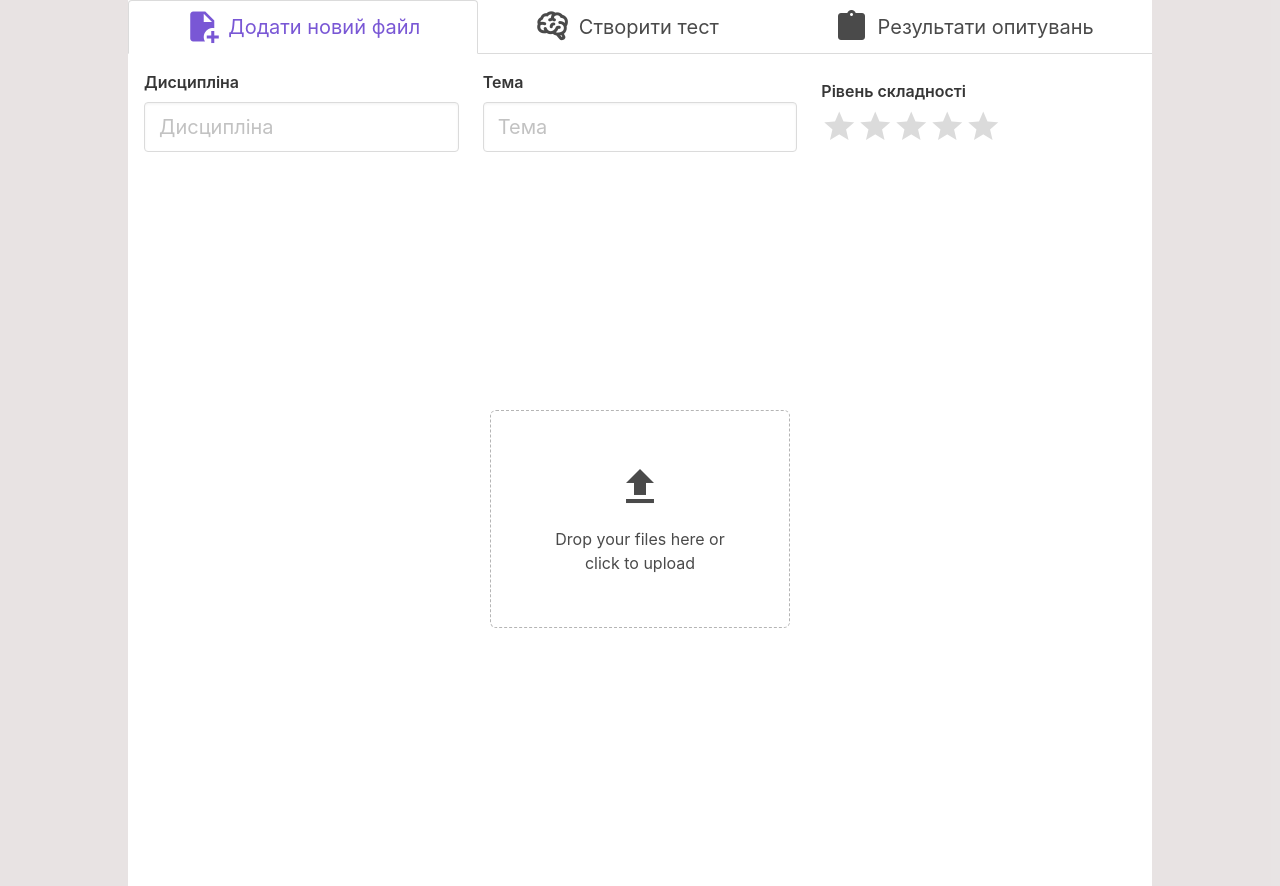
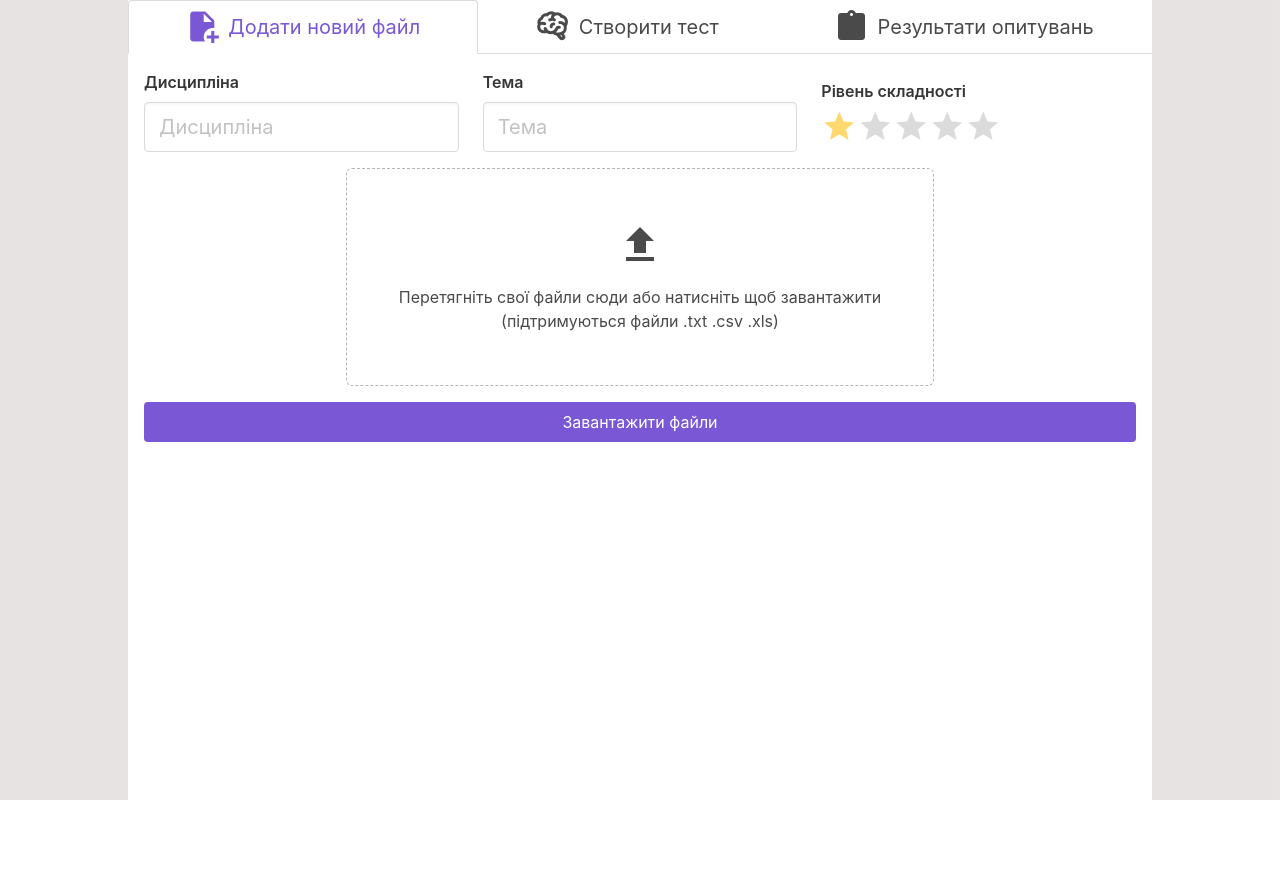
Before and after one commit to viktorChubyrka/testing-app-front, a Vue app: page /userRoom in a window 1280 px wide. After the commit the page ends 800 px from the top, so only its background shows below. Built offline with nearby package versions, Linux system fonts and the light colour scheme.

Commit message:
test-creating-page-add

```diff
--- a/src/components/AddFile.vue
+++ b/src/components/AddFile.vue
@@ -1,5 +1,5 @@
 <template>
-  <section class="hero is-fullheight">
+  <section class="hero">
     <div class="hero-head">
       <div class="columns is-vcentered">
         <div class="column">
@@ -20,12 +20,12 @@
         </div>
         <div class="column is-vcentered">
           <label class="label">Рівень складності</label>
-          <b-rate v-model="it" size="is-medium"></b-rate>
+          <b-rate v-model="rate" size="is-medium"></b-rate>
         </div>
       </div>
     </div>
-    <div class="hero-body">
-      <div class="container">
+    <div class="content">
+      <div class="container has-text-centered">
         <div class="tags">
           <span v-for="(file, index) in dropFiles" :key="index" class="tag is-primary">
             {{file.name}}
@@ -36,16 +36,23 @@
             ></button>
           </span>
         </div>
-        <b-upload v-model="dropFiles" multiple drag-drop>
-          <section class="section">
+        <h5 v-for="(er,index) in errors" :key="index" style="color:red">{{er}}</h5>
+        <b-upload @input="checkFile()" v-model="dropFiles" multiple required drag-drop>
+          <section expanded class="section">
             <div class="content has-text-centered">
               <p>
                 <b-icon icon="upload" size="is-large"></b-icon>
               </p>
-              <p>Drop your files here or click to upload</p>
+              <p>
+                Перетягніть свої файли сюди або натисніть щоб завантажити
+                <br />(підтримуються файли .txt .csv .xls)
+              </p>
             </div>
           </section>
         </b-upload>
+        <div class="buttons">
+          <b-button type="is-primary" style="margin-top:1rem" expanded>Завантажити файли</b-button>
+        </div>
       </div>
     </div>
   </section>
@@ -54,21 +61,34 @@
 export default {
   data() {
     return {
-      it: 0,
+      rate: 1,
       number: 0,
-      dropFiles: []
+      dropFiles: [],
+      errors: []
     };
   },
   methods: {
     deleteDropFile(index) {
+      console.log(this.dropFiles[0]);
       this.dropFiles.splice(index, 1);
+      this.errors.splice(index, 1);
+    },
+    checkFile() {
+      console.log(this.errors);
+      let fileIndex = this.dropFiles.length;
+      let splitedFileName = this.dropFiles[fileIndex - 1].name.split(".");
+      let fileNameIndex = splitedFileName.length;
+      if (splitedFileName[fileNameIndex - 1] == "txt") {
+        this.errors.push("Формат файлу не підтримується");
+      } else {
+        this.errors.push(null);
+      }
     }
   }
 };
 </script>
 <style >
-.hero-body {
-  width: 40%;
-  margin: auto;
+.container {
+  margin-top: 2%;
 }
 </style>
--- /dev/null
+++ b/src/components/CreateTest.vue
@@ -0,0 +1,110 @@
+<template>
+  <div class="tile is-ancestor">
+    <div class="tile is-6 is-vertical">
+      <div class="columns">
+        <div class="column is-11">
+          <b-field label="Назва тесту">
+            <b-input placeholder="Назва тесту" v-model="name"></b-input>
+          </b-field>
+        </div>
+      </div>
+      <div class="columns">
+        <div class="column is-8">
+          <b-field label="Дисципліна">
+            <b-select type="is-info" expanded placeholder="Дисципліна">
+              <option
+                v-for="option in data"
+                :value="option.id"
+                :key="option.id"
+              >{{ option.user.first_name }}</option>
+            </b-select>
+          </b-field>
+        </div>
+        <div class="column is-3 is-vcentered">
+          <b-field label="К-ть тем">
+            <b-numberinput controls-rounded v-model="themNumber"></b-numberinput>
+          </b-field>
+        </div>
+      </div>
+      <div class="columns">
+        <div class="column is-11">
+          <div v-for="i in themNumber" :key="i" class="columns">
+            <div class="column is-9">
+              <b-field :label="them(i)">
+                <b-select expanded type="is-info" placeholder="Виберіть тему">
+                  <option
+                    v-for="option in data"
+                    :value="option.id"
+                    :key="option.id"
+                  >{{ option.user.first_name }}</option>
+                </b-select>
+              </b-field>
+            </div>
+            <div class="column">
+              <b-field label="К-сть питань">
+                <b-select expanded type="is-info" placeholder="0">
+                  <option
+                    v-for="option in data"
+                    :value="option.id"
+                    :key="option.id"
+                  >{{ option.user.first_name }}</option>
+                </b-select>
+              </b-field>
+            </div>
+          </div>
+        </div>
+      </div>
+    </div>
+    <div class="tile is-6 is-vertical">
+      <div class="columns">
+        <div class="column is-8">
+          <b-field label="Спеціальність">
+            <b-select type="is-info" expanded placeholder="Спеціальність">
+              <option
+                v-for="option in data"
+                :value="option.id"
+                :key="option.id"
+              >{{ option.user.first_name }}</option>
+            </b-select>
+          </b-field>
+          <b-field label="E-mail студентів" :label-position="labelPosition">
+            <b-input placeholder="Вводити через кому без пробілів" maxlength="500" type="textarea"></b-input>
+          </b-field>
+        </div>
+        <div class="column is-4">
+          <b-field label="Курс">
+            <b-select type="is-info" expanded placeholder="1">
+              <option
+                v-for="option in data"
+                :value="option.id"
+                :key="option.id"
+              >{{ option.user.first_name }}</option>
+            </b-select>
+          </b-field>
+          <div class="QR"></div>
+        </div>
+      </div>
+    </div>
+  </div>
+</template>
+<script>
+export default {
+  data() {
+    return {
+      themNumber: 0
+    };
+  },
+  methods: {
+    them: i => `Тема ${i}`
+  }
+};
+</script>
+<style >
+.QR {
+  margin: 15% auto;
+  width: 40%;
+  border: 1px solid black;
+  height: 60%;
+  background: black;
+}
+</style>
--- a/src/views/UserRoom.vue
+++ b/src/views/UserRoom.vue
@@ -5,7 +5,9 @@
         <b-tab-item icon="file-plus" label="Додати новий файл">
           <AddFile />
         </b-tab-item>
-        <b-tab-item icon="brain" label="Створити тест"></b-tab-item>
+        <b-tab-item icon="brain" label="Створити тест">
+          <CreateTest />
+        </b-tab-item>
         <b-tab-item icon="clipboard" label="Результати опитувань"></b-tab-item>
       </b-tabs>
     </div>
@@ -13,19 +15,26 @@
 </template>
 <script>
 import AddFile from "../components/AddFile.vue";
+import CreateTest from "../components/CreateTest.vue";
 
 export default {
-  components: { AddFile }
+  components: { AddFile, CreateTest }
 };
 </script>
 <style scoped >
+body,
+html {
+  height: 100%;
+}
+
 .container-main {
   width: 100%;
-
+  height: 100vh !important;
   background-color: rgba(216, 208, 208, 0.585);
 }
 .container {
   width: 80%;
+  height: 100% !important;
   margin: auto;
   background-color: white;
 }
```
